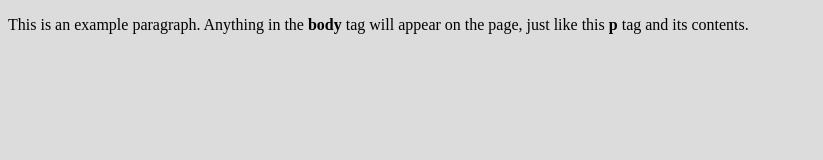
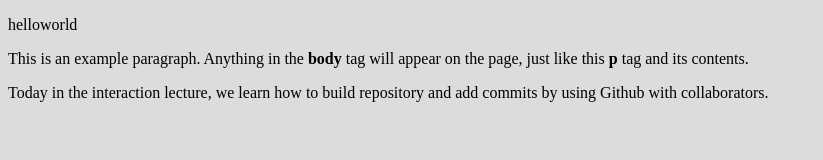
Before and after one commit to junyili1116/core-1-interaction-lecture, a plain HTML site: page week-4/index.html in a window 1280 px wide. Shown: the whole page, without its empty margins (0-823 px from the left). Drawn offline with Linux system fonts and the light colour scheme.

Commit message:
version 2
added texts

```diff
--- a/week-4/index.html
+++ b/week-4/index.html
@@ -1,10 +1,13 @@
 <!doctype html>
 <html>
   <head>
-    <title>This is the title of the webpage!</title>
+    <title>helloworld</title>
     <link rel='stylesheet' href='style.css'>
   </head>
   <body>
-    <p>This is an example paragraph. Anything in the <strong>body</strong> tag will appear on the page, just like this <strong>p</strong> tag and its contents.</p>
+    <p>helloworld</p>
+    <p>This is an example paragraph. Anything in the <strong>body</strong> tag will appear on the page, just like this <strong>p</strong> tag and its contents.
+  </p>
+  <p>Today in the interaction lecture, we learn how to build repository and add commits by using Github with collaborators.</p>
   </body>
 </html>
```
